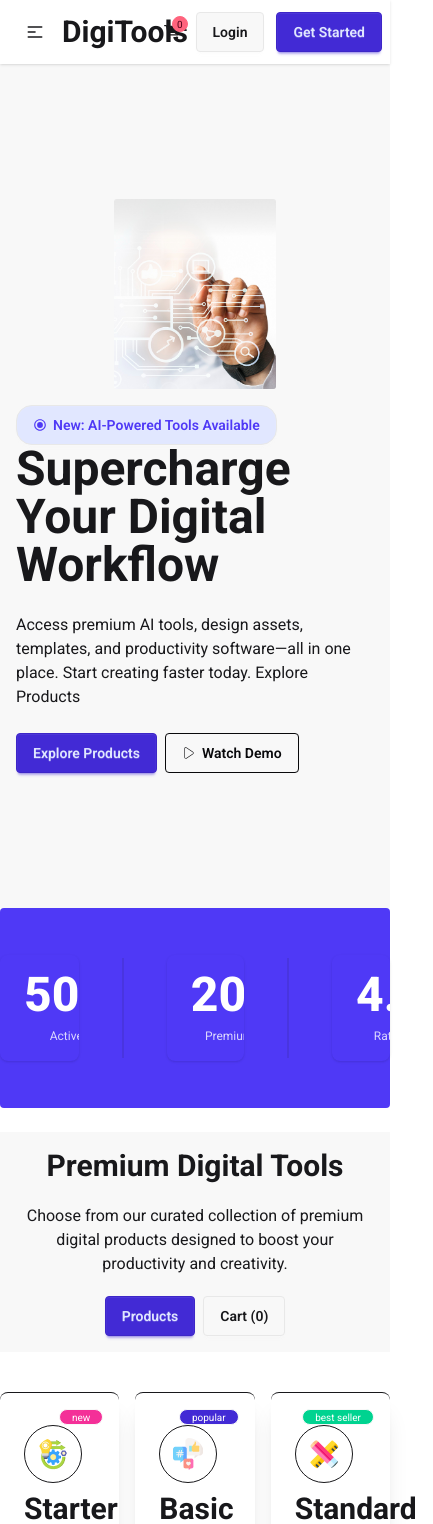
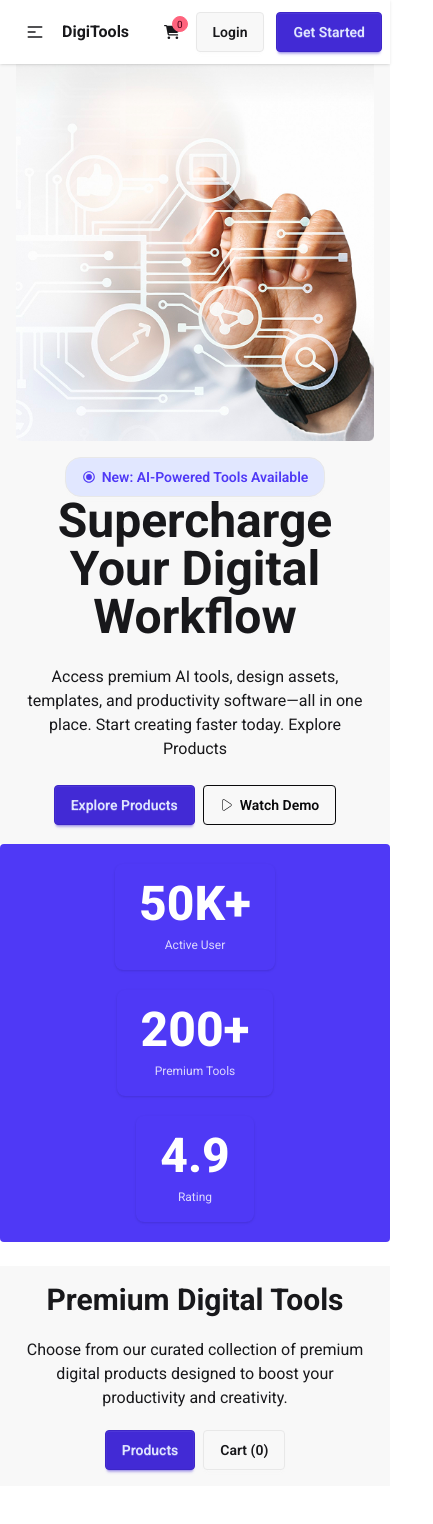
Before and after one commit to NahidHasan2kk2/assignment-project-6-2026, a React (Vite) app: page / in a window 390 px wide. Shown: the top 1524 px of the page, 433 px wide, since content can reach past the window. Built offline with nearby package versions, Linux system fonts and the light colour scheme.

Commit message:
final deploy in my projects

```diff
--- a/src/App.jsx
+++ b/src/App.jsx
@@ -27,6 +27,7 @@ function App() {
     <>
       <Navbar
         selectedData={selectedData}
+
       ></Navbar>
       <Banner></Banner>
       <Stats></Stats>
--- a/src/components/AvailableCards/AvailableCards.jsx
+++ b/src/components/AvailableCards/AvailableCards.jsx
@@ -6,7 +6,7 @@ const AvailableCards = ({ loadDatas, selectedData, setSelectedData }) => {
 
 
   return (
-  <div className="grid grid-cols-3 gap-4  my-10">
+    <div className="grid lg:grid-cols-3 gap-4  my-10">
       {
         loadDatas.map(card => <Cards
           setSelectedData={setSelectedData}
--- a/src/components/Banner/Banner.jsx
+++ b/src/components/Banner/Banner.jsx
@@ -7,8 +7,8 @@ const Banner = () => {
   return (
     <div className='container mx-auto'>
       <div className="hero bg-base-200 min-h-screen">
-    <div className="hero-content flex-col lg:flex-row-reverse">
-     <img className='w-[45%]'
+        <div className="hero-content flex-col lg:text-left text-center lg:flex-row-reverse">
+          <img className='lg:w-[45%]'
             src={bannerImg}
           />
           <div>
--- a/src/components/Footer/Footer.jsx
+++ b/src/components/Footer/Footer.jsx
@@ -3,7 +3,7 @@ import React from 'react';
 const Footer = () => {
   return (
     <div className='container mx-auto mb-10 bg-gradient-to-t from-[#0f1828] to-[#0e0a31] rounded'>
-      <footer className="footer grid md:grid-cols-4 sm:footer-horizontal   text-white opacity-80 p-10">
+      <footer className="footer grid lg:grid-cols-4 grid-cols-2 sm:footer-horizontal   text-white opacity-80 p-10">
         <nav>
           <h1 className='font-bold text-3xl'>DigiTools</h1>
           <p>Premium digital tools for creators, professionals, and businesses. Work smarter with our suite of powerful tools.</p>
--- a/src/components/Navbar/Navbar.jsx
+++ b/src/components/Navbar/Navbar.jsx
@@ -3,8 +3,8 @@ import { FaCartShopping } from 'react-icons/fa6';
 
 const Navbar = ({ selectedData }) => {
  return (
-  <div>
-   <div className="navbar bg-base-100 shadow-sm container mx-auto">
+  <div className='container mx-auto'>
+   <div className="navbar bg-base-100 shadow-sm fixed top-0 left-0 z-50 lg:px-20">
     <div className="navbar-start">
      <div className="dropdown">
       <div tabIndex={0} role="button" className="btn btn-ghost lg:hidden">
@@ -23,7 +23,7 @@ const Navbar = ({ selectedData }) => {
        <li><a>FAQ</a></li>
       </ul>
      </div>
-     <a className=" font-bold text-3xl">DigiTools</a>
+     <a className=" font-bold lg:text-3xl">DigiTools</a>
     </div>
     <div className="navbar-center hidden lg:flex">
      <ul className="menu menu-horizontal px-1">
--- a/src/components/PricingCard/PricingCard.jsx
+++ b/src/components/PricingCard/PricingCard.jsx
@@ -7,7 +7,7 @@ const PricingCard = () => {
     <h1 className='font-bold text-3xl mb-2'>Simple, Transparent Pricing</h1>
     <p className='opacity-80'>Choose the plan that fits your needs. Upgrade or downgrade anytime.</p>
    </div>
-   <div className='grid grid-cols-3 gap-5'>
+   <div className='grid lg:grid-cols-3 gap-5'>
     <div className="card shadow-lg ">
      <div className="card-body bg-base-200 border rounded-2xl ">
 
--- a/src/components/SelectedCards/SelectedCards.jsx
+++ b/src/components/SelectedCards/SelectedCards.jsx
@@ -44,7 +44,7 @@ const SelectedCards = ({ selectedData, setSelectedData }) => {
             </div>
             <div className='flex justify-between'>
               <h1 className='font-bold'>Total Amount </h1>
-              <p className='mr-20 font-bold text-xl'>$ {totalAmount}</p>
+              <p className='lg:mr-10 font-bold text-xl'>$ {totalAmount}</p>
             </div>
             <button onClick={() => handleProcedToCheckout()} className='btn btn-primary btn-block rounded-3xl'>Proceed to Checkout</button>
           </div>
--- a/src/components/Stats/Stats.jsx
+++ b/src/components/Stats/Stats.jsx
@@ -2,7 +2,7 @@ import React from 'react';
 
 const Stats = () => {
  return (
-  <div className='container mx-auto bg-[#4F39F6] h-[200px] rounded flex justify-center items-center space-x-10 text-center'>
+  <div className='container mx-auto bg-[#4F39F6] lg:h-[200px] rounded flex flex-col md:flex-row flex-wrap justify-center items-center text-center p-5 md:space-x-10 space-y-5 md:space-y-0'>
    <div className="stats shadow">
     <div className="stat space-y-2">
 
@@ -11,7 +11,7 @@ const Stats = () => {
     </div>
 
    </div>
-   <div className="divider divider-horizontal divider-start h-[100px] my-auto"></div>
+   <div className="divider divider-horizontal divider-start  lg:h-[100px] my-auto"></div>
    <div className="stats shadow">
     <div className="stat space-y-2">
 
@@ -19,7 +19,7 @@ const Stats = () => {
      <div className="stat-desc text-white opacity-80">Premium Tools</div>
     </div>
    </div>
-   <div className="divider divider-horizontal divider-start h-[100px] my-auto"></div>
+   <div className="divider divider-horizontal divider-start lg:h-[100px] my-auto"></div>
    <div className="stats shadow">
     <div className="stat space-y-2">
 
--- a/src/components/StepSection/StepSection.jsx
+++ b/src/components/StepSection/StepSection.jsx
@@ -10,7 +10,7 @@ const StepSection = () => {
     <h1 className='font-bold text-3xl'>Get Started in 3 Steps</h1>
     <p className='opacity-70'>Start using premium digital tools in minutes, not hours.</p>
    </div>
-   <div className='grid grid-cols-3 gap-5'>
+   <div className='grid lg:grid-cols-3 gap-5'>
     <div className="card bg-base-300  shadow-sm">
      <div className='text-end'>
       <button className='btn btn-primary mt-3 mr-3  rounded-full '>
```
Lines whose indentation alone changed are shown as unchanged.
